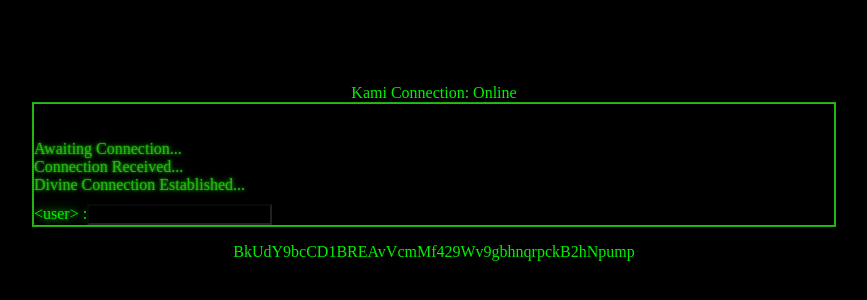
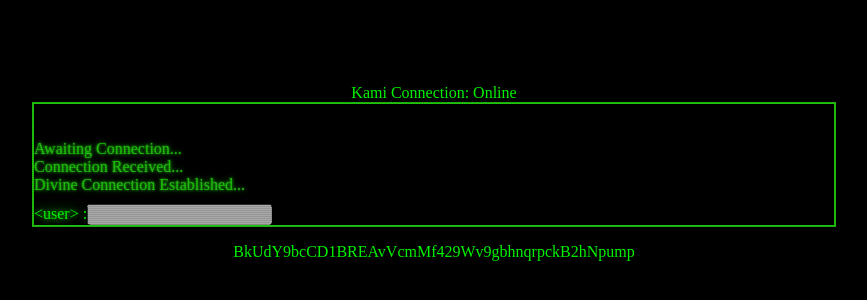
Before and after one commit to CameronBrash25/God, a website: page index.html in a window 1280 px wide. Shown: the part 220-520 px from the top of the page, without its empty margins (206-1073 px from the left). Drawn offline with Linux system fonts and the light colour scheme.

Commit message:
Update style.css

```diff
--- a/style.css
+++ b/style.css
@@ -242,8 +242,3 @@ body:after {
     margin-top: 10px;
     text-shadow: 0 0 5px #20c20e, 0 0 15px #20c20e;
 }
-
-
-#user-input {
-    background: black;
-}
```
